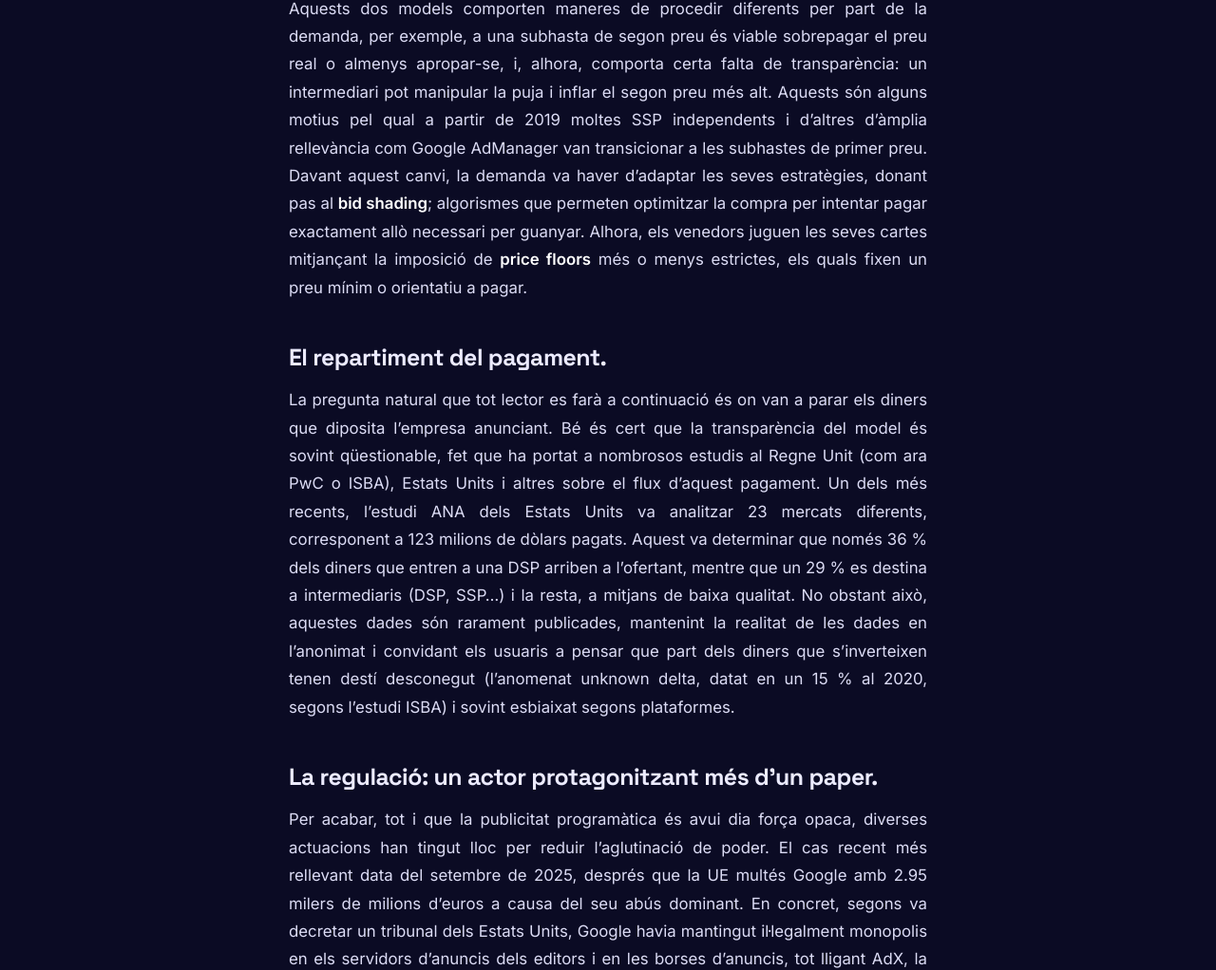
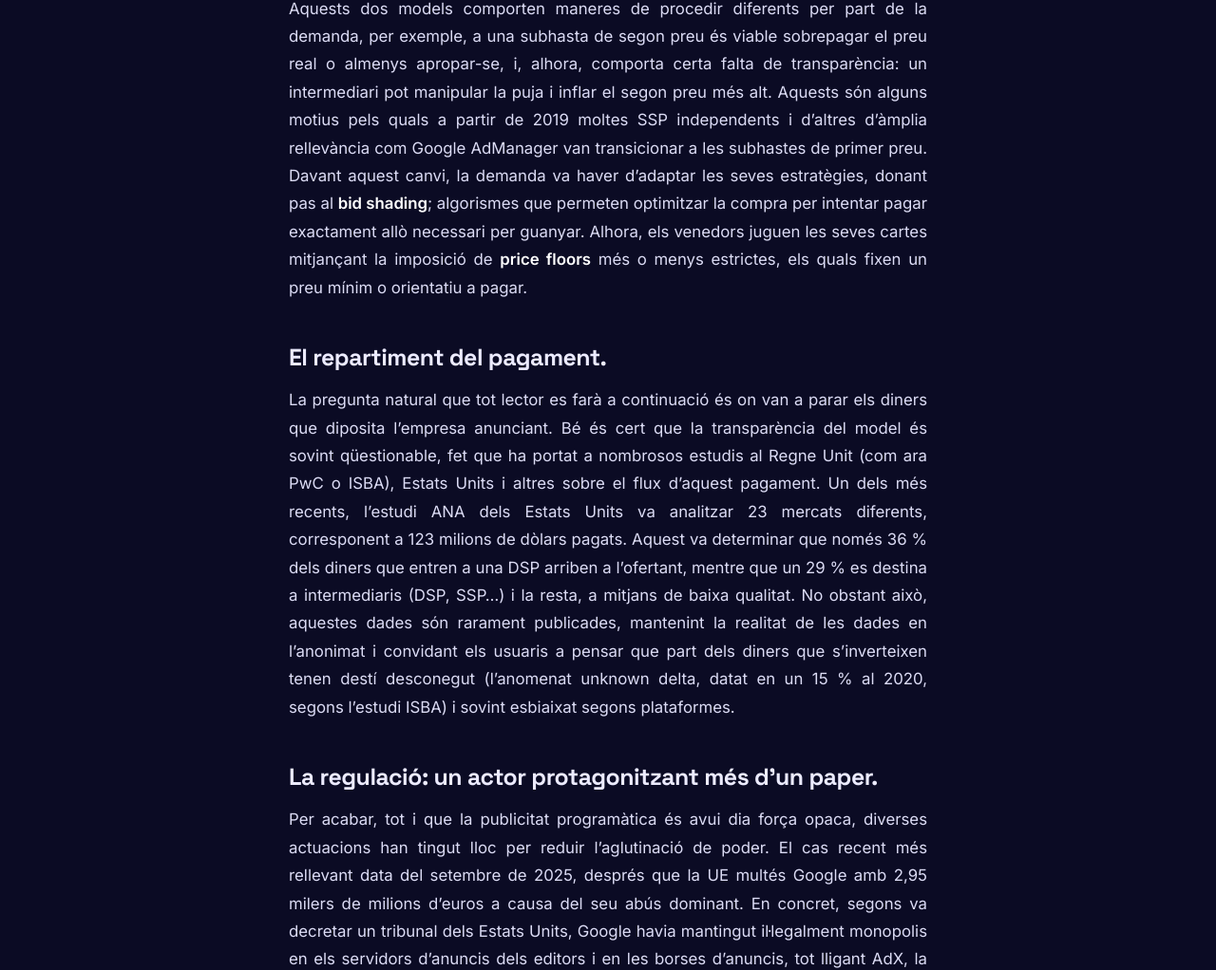
Before and after one commit to dades-drets-pantalles/blog-sostenibilitat, a Jekyll site: the page built from _posts/sergi/2026-11-11-els-milisegons-de-la-discordia.md, in a window 1280 px wide and 1400 px high, scrolled down 2777 px. Shown: the part 261-1283 px from the top of the window at 95% size. Built offline with Jekyll 4.4.1, drawn with Linux system fonts in a browser that asks for light colours; some of the changed text lies outside the part shown.

Commit message:
Correccions ortogràfiques a les entrades de l'Eloi i del Sergi
Co-Authored-By: Claude Opus 5.5 <noreply@anthropic.com>
Claude-Session: https://claude.ai/code/session_01WHtDo7XrKk6fFhZjwNb1bj

```diff
--- a/_posts/sergi/2026-11-11-els-milisegons-de-la-discordia.md
+++ b/_posts/sergi/2026-11-11-els-milisegons-de-la-discordia.md
@@ -24,11 +24,11 @@ Hem destacat a posts anteriors la importància de l’ús de les dades en aquest
 
 El final i l’inici d’aquest negoci el conformen els **Ad Servers**, que són el mitjà de llançament dels anuncis i que és customitzable per la demanda i els permet accedir al temps de visualització mitjà, nombre de clics, etc. En total, el procés transcorre en **menys de 100 ms**.
 
-{% include figura.html src="/assets/img/sergi/esquema-subhasta.jpg" peu="Esquema de la suhasta. Font pròpia." alt="Esquema del procés de subhasta: usuari, Ad Server de l'editor, SSP, Ad Exchange, DSP i Ad Server de l'anunciant, amb DMP, grafs d'identitat i data brokers, en menys de 100 ms" %}
+{% include figura.html src="/assets/img/sergi/esquema-subhasta.jpg" peu="Esquema de la subhasta. Font pròpia." alt="Esquema del procés de subhasta: usuari, Ad Server de l'editor, SSP, Ad Exchange, DSP i Ad Server de l'anunciant, amb DMP, grafs d'identitat i data brokers, en menys de 100 ms" %}
 
 ## Diners: la base del negoci.
 
-Analitzem ara des del punt de vista econòmic les diverses maneres en què es desenvolupen les puges dels anuncis que veiem. Distingim dos tipus de subhastes: les de primer i segon preu. En les de **primer preu**, el guanyador paga exactament la seva aposta, mentre que en les de **segon preu**, el guanyador paga poc més que la segona aposta més alta.
+Analitzem ara des del punt de vista econòmic les diverses maneres en què es desenvolupen les pujes dels anuncis que veiem. Distingim dos tipus de subhastes: les de primer i segon preu. En les de **primer preu**, el guanyador paga exactament la seva aposta, mentre que en les de **segon preu**, el guanyador paga poc més que la segona aposta més alta.
 
 Ho exemplifiquem a l’exemple següent:
 
@@ -36,7 +36,7 @@ Ho exemplifiquem a l’exemple següent:
 
 {% include figura.html src="/assets/img/sergi/subhasta-segon-preu.jpg" peu="Subhasta de segon preu." alt="Tres licitadors ofereixen 4,00, 4,50 i 4,20 dòlars; guanya B i paga 4,21 dòlars" %}
 
-Aquests dos models comporten maneres de procedir diferents per part de la demanda, per exemple, a una subhasta de segon preu és viable sobrepagar el preu real o almenys apropar-se, i, alhora, comporta certa falta de transparència: un intermediari pot manipular la puja i inflar el segon preu més alt. Aquests són alguns motius pel qual a partir de 2019 moltes SSP independents i d’altres d’àmplia rellevància com Google AdManager van transicionar a les subhastes de primer preu. Davant aquest canvi, la demanda va haver d’adaptar les seves estratègies, donant pas al **bid shading**; algorismes que permeten optimitzar la compra per intentar pagar exactament allò necessari per guanyar. Alhora, els venedors juguen les seves cartes mitjançant la imposició de **price floors** més o menys estrictes, els quals fixen un preu mínim o orientatiu a pagar.
+Aquests dos models comporten maneres de procedir diferents per part de la demanda, per exemple, a una subhasta de segon preu és viable sobrepagar el preu real o almenys apropar-se, i, alhora, comporta certa falta de transparència: un intermediari pot manipular la puja i inflar el segon preu més alt. Aquests són alguns motius pels quals a partir de 2019 moltes SSP independents i d’altres d’àmplia rellevància com Google AdManager van transicionar a les subhastes de primer preu. Davant aquest canvi, la demanda va haver d’adaptar les seves estratègies, donant pas al **bid shading**; algorismes que permeten optimitzar la compra per intentar pagar exactament allò necessari per guanyar. Alhora, els venedors juguen les seves cartes mitjançant la imposició de **price floors** més o menys estrictes, els quals fixen un preu mínim o orientatiu a pagar.
 
 ## El repartiment del pagament.
 
@@ -44,7 +44,7 @@ La pregunta natural que tot lector es farà a continuació és on van a parar el
 
 ## La regulació: un actor protagonitzant més d’un paper.
 
-Per acabar, tot i que la publicitat programàtica és avui dia força opaca, diverses actuacions han tingut lloc per reduir l’aglutinació de poder. El cas recent més rellevant data del setembre de 2025, després que la UE multés Google amb 2.95 milers de milions d’euros a causa del seu abús dominant. En concret, segons va decretar un tribunal dels Estats Units, Google havia mantingut il·legalment monopolis en els servidors d’anuncis dels editors i en les borses d’anuncis, tot lligant AdX, la seva borsa, al seu servidor d’anuncis. El setembre del 2026 es va decidir, però, no obligar-la a vendre AdX, sinó aplicar mesures de conducta durant 6 anys. Aquest, doncs, és un exemple clar de la necessitat de col·locar sota un marc legal més estricte qui i de quina manera té control sobre les DSP, les SSP i els Ad Exchange i com, avui dia, els ingressos publicitaris d’empreses pioneres com Meta o Google són desmesurats.
+Per acabar, tot i que la publicitat programàtica és avui dia força opaca, diverses actuacions han tingut lloc per reduir l’aglutinació de poder. El cas recent més rellevant data del setembre de 2025, després que la UE multés Google amb 2,95 milers de milions d’euros a causa del seu abús dominant. En concret, segons va decretar un tribunal dels Estats Units, Google havia mantingut il·legalment monopolis en els servidors d’anuncis dels editors i en les borses d’anuncis, tot lligant AdX, la seva borsa, al seu servidor d’anuncis. El setembre del 2026 es va decidir, però, no obligar-la a vendre AdX, sinó aplicar mesures de conducta durant 6 anys. Aquest, doncs, és un exemple clar de la necessitat de col·locar sota un marc legal més estricte qui i de quina manera té control sobre les DSP, les SSP i els Ad Exchange i com, avui dia, els ingressos publicitaris d’empreses pioneres com Meta o Google són desmesurats.
 
 ## Recull de fonts
 
```
Also changed, not shown: other parts of _posts/sergi/2026-11-11-els-milisegons-de-la-discordia.md (+2 -2 lines), _posts/eloi/2026-11-11-que-fa-el-teu-telefon.md (+2 -2 lines), _posts/eloi/2026-11-11-regles-dades-mobil.md (+1 -1 lines), _posts/sergi/2026-11-11-se-qui-ets-construint-perfils.md (+3 -3 lines).
